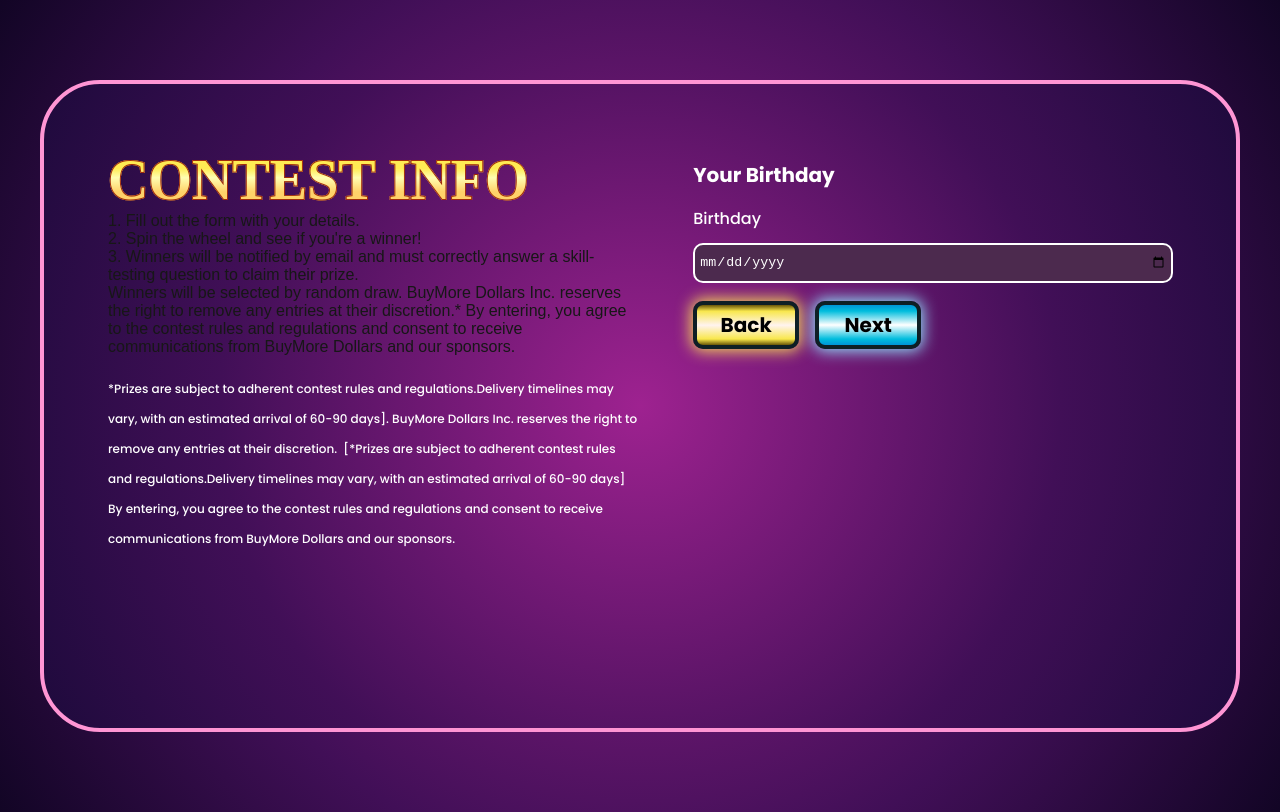
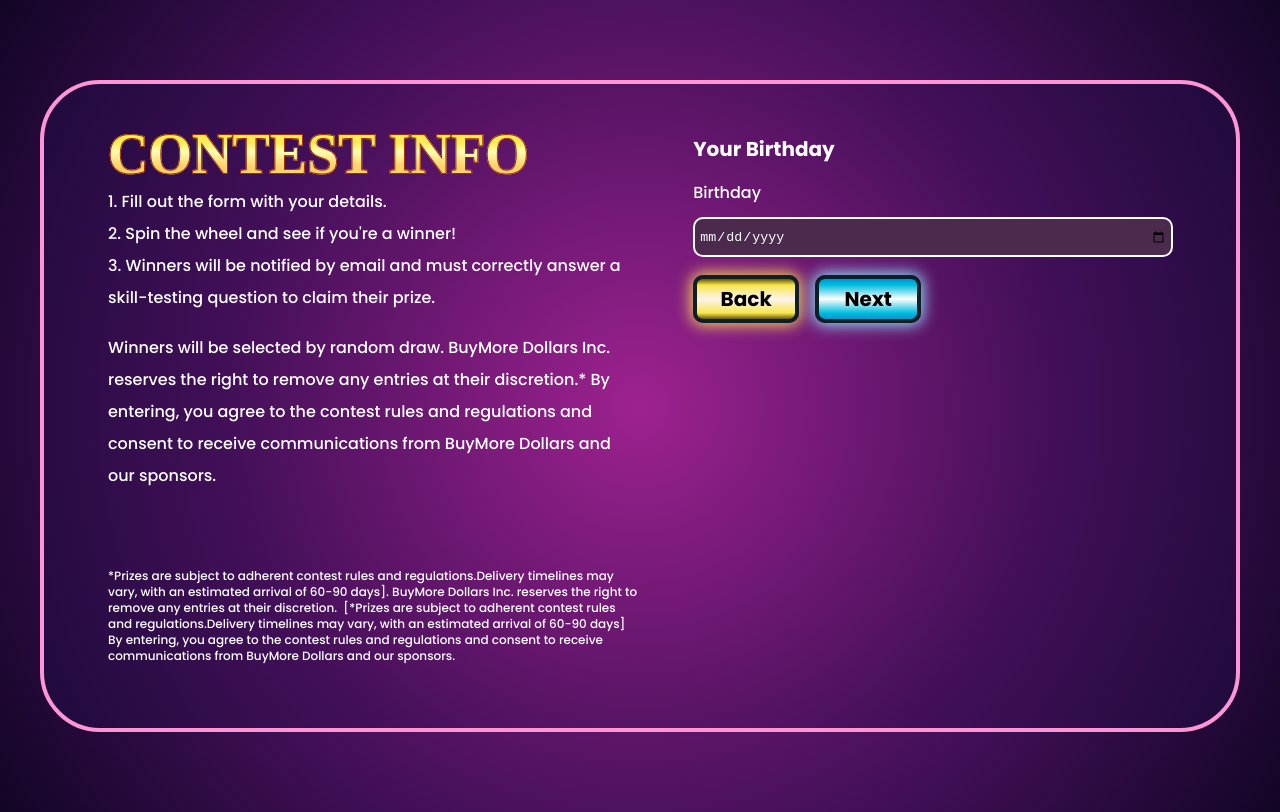
Before and after one commit to JacobSkraps/spinwin, a Next.js app: page /form/birthdayform in a window 1280 px wide. Built offline with nearby package versions, Linux system fonts and the light colour scheme.

Commit message:
Changed formsiding changing

```diff
--- a/src/app/(pages)/form/layout.jsx
+++ b/src/app/(pages)/form/layout.jsx
@@ -25,29 +25,28 @@
 export default function FormLayout({ children }) {
   return (
     <div id="formBody">
-      <div id="formSiding">
-        <div className="relative">
-        <h1 className="contestInfo evilInfo" aria-hidden="true">CONTEST INFO</h1>
-        <h1 className="contestInfo ">CONTEST INFO</h1>
-
-        </div>
-        <div>
+      <section id="formSiding">
+        <div id="formSidingContainer">
+          <div className="relative">
+            <h1 className="contestInfo evilInfo" aria-hidden="true">CONTEST INFO</h1>
+            <h1 className="contestInfo ">CONTEST INFO</h1>
+          </div>
           <p className="paragraphText"> </p>
-          <p>
+          <p className="paragraphText">
             1. Fill out the form with your details.<br/>
             2. Spin the wheel and see if you're a winner!<br/>
             3. Winners will be notified by email and must correctly answer a skill-testing question to claim their prize.<br/>
-          </p>
-          <p>
+          </p><br/>
+          <p className="paragraphText">
           Winners will be selected by random draw. BuyMore Dollars Inc. reserves the right to remove any entries at their discretion.* By entering, you agree to the contest rules and regulations and consent to receive communications from BuyMore Dollars and our sponsors.
           </p>
-        </div> <br />
+        </div>
         <div id="formSidingBodyParagraph">
           <p className="paragraphText bottom">
             *Prizes are subject to adherent contest rules and regulations.Delivery timelines may vary, with an estimated arrival of 60-90 days]. BuyMore Dollars Inc. reserves the right to remove any entries at their discretion.  [*Prizes are subject to adherent contest rules and regulations.Delivery timelines may vary, with an estimated arrival of 60-90 days] By entering, you agree to the contest rules and regulations and consent to receive communications from BuyMore Dollars and our sponsors.
           </p>
         </div>
-      </div>
+      </section>
       <div id="formContent">
         {children}
       </div>
--- a/src/app/globals.css
+++ b/src/app/globals.css
@@ -80,7 +80,7 @@
   font-weight: 500;
   font-size: 16px;
   color: white;
-  line-height: 30px;
+  line-height: 2rem;
 }
 .formSubHeading{
   font-family: 'poppins';
@@ -99,6 +99,7 @@
 .bottom{
   /* align-self: flex-end; */
   font-size: 12px;
+  line-height: 1rem;
 }
 
 #formBody{
@@ -111,15 +112,23 @@
   background: radial-gradient(circle, rgba(158,34,144,1) 0%, rgba(65,15,87,1) 62%, rgba(30,10,60,1) 100%);
   border: 4px solid #FF95D4;
   border-radius: 60px;
-  padding: 5% 5% 8% 5%;
+  padding: 3% 5% 5% 5%;
   filter: drop-shadow(0 0 50px 10px #FF77A2);
   justify-content: space-between;
 }
 #formSiding{
   width: 50%;
+  height: 100%;
   display: flex;
   flex-direction: column;
+  justify-content: space-between;
 }
+
+/* #formSidingContainer{
+  display: flex;
+  flex-direction: column;
+  justify-content: space-between;
+} */
 #formContent{
   width: 45%;
 }
```
